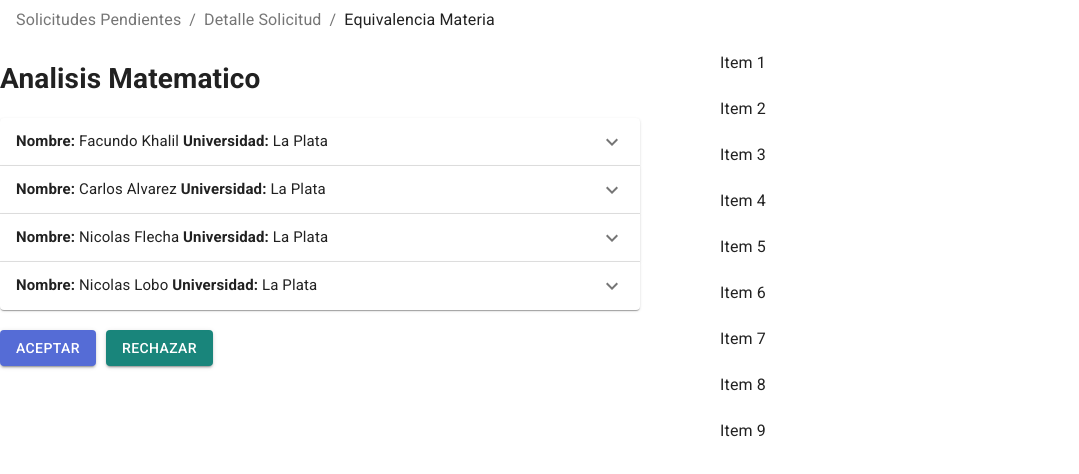
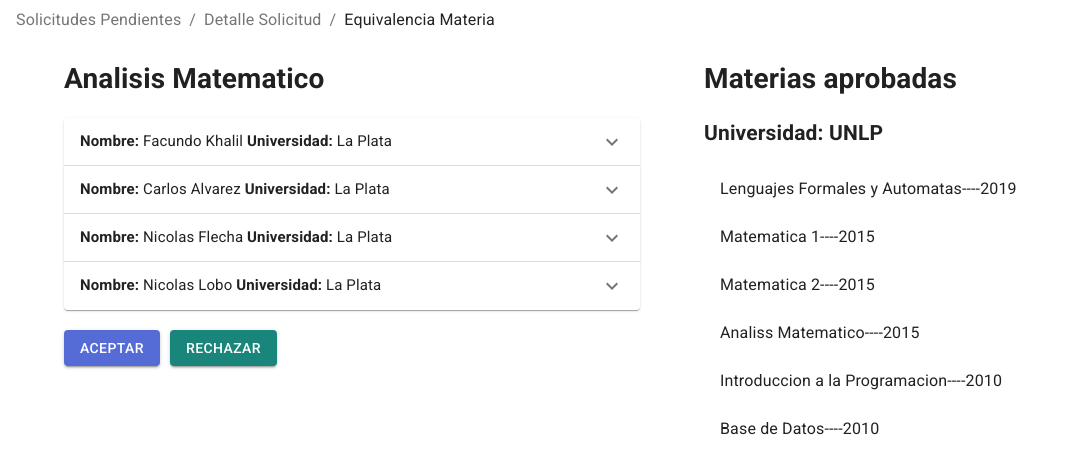
Before and after one commit to unquivalencias/unquivalencias-web-client, a Next.js app: page /equivalence/known in a window 1280 px wide. Shown: the top 474 px of the page, without its empty margins (0-1079 px from the left). Built offline with nearby package versions, Linux system fonts and the light colour scheme.

Commit message:
Lista Materias Aprobadas

```diff
--- a/components/RequestDetail/StudentSubjectHistory.jsx
+++ b/components/RequestDetail/StudentSubjectHistory.jsx
@@ -1,42 +1,58 @@
 import React from 'react';
-import PropTypes from 'prop-types';
 import { makeStyles } from '@material-ui/core/styles';
+import List from '@material-ui/core/List';
 import ListItem from '@material-ui/core/ListItem';
 import ListItemText from '@material-ui/core/ListItemText';
-import { FixedSizeList } from 'react-window';
+import ListSubheader from '@material-ui/core/ListSubheader';
+
 
 const useStyles = makeStyles(theme => ({
   root: {
     width: '100%',
-    height: 400,
-    maxWidth: 360,
+    maxWidth: '90%',
     backgroundColor: theme.palette.background.paper,
+    position: 'relative',
+    overflow: 'auto',
+    maxHeight: 300,
+  },
+  listSection: {
+    backgroundColor: 'inherit',
+  },
+  ul: {
+    backgroundColor: 'inherit',
+    padding: 0,
   },
 }));
 
-function Row(props) {
-  const { index, style } = props;
+function newSubject(name, plan) {
+  return { name: name, plan: plan }
+}
+
+export default function PinnedSubheaderList() {
+  const classes = useStyles();
+  const materiasAprobadas = [
+    newSubject("Lenguajes Formales y Automatas", 2019),
+    newSubject("Matematica 1", 2015),
+    newSubject("Matematica 2", 2015),
+    newSubject("Analiss Matematico",2015),
+    newSubject("Introduccion a la Programacion", 2010),
+    newSubject("Base de Datos", 2010),
+    newSubject("Organizacion de Computadoras", 2010),
+    newSubject("Taller Trabajo Intelectual",2010),
+    newSubject("Ingles 1", 2010)
+  ]
 
   return (
-    <ListItem button style={style} key={index}>
-      <ListItemText primary={`Item ${index + 1}`} />
-    </ListItem>
+    <List className={classes.root} subheader={<li />}>
+      <li key='0' className={classes.listSection}>
+        <ul className={classes.ul}>
+          {materiasAprobadas.map(materia => (
+            <ListItem key={`${materia.name}&${materia.plan}`}>
+              <ListItemText primary={`${materia.name}----${materia.plan}`} />
+            </ListItem>
+          ))}
+        </ul>
+      </li>
+    </List>
   );
 }
-
-Row.propTypes = {
-  index: PropTypes.number.isRequired,
-  style: PropTypes.object.isRequired,
-};
-
-export default function VirtualizedList() {
-  const classes = useStyles();
-
-  return (
-    <div className={classes.root}>
-      <FixedSizeList height={400} width={360} itemSize={46} itemCount={200}>
-        {Row}
-      </FixedSizeList>
-    </div>
-  );
-}
--- a/pages/equivalence/known.js
+++ b/pages/equivalence/known.js
@@ -26,22 +26,26 @@ marginLeft: "4rem",
 
 export default function index() {
     const classes = useStyles();
-    const steps = [{name:"Solicitudes Pendientes"},{name:"Detalle Solicitud"}]
+    const steps = [{ name: "Solicitudes Pendientes" }, { name: "Detalle Solicitud" }]
     const currentstep = "Equivalencia Materia"
     return (
         <div className={classes.root}>
-            <SimpleBreadcrumbs steps={steps} currentstep={currentstep}/>
+            <SimpleBreadcrumbs steps={steps} currentstep={currentstep} />
             <Grid container>
                 <Grid item xs={6}>
+                    <div className={classes.rightPanel}>
                         <h1>Analisis Matematico</h1>
                         <HistoryAproved />
                         <div className={classes.actions}>
                             <Link href="/requests/1"><Button className={classes.button} variant="contained" color="primary" type="submit">Aceptar</Button></Link>
                             <Link href="/requests/1"><Button className={classes.button} variant="contained" color="secondary" type="submit">Rechazar</Button></Link>
                         </div>
+                    </div>
                 </Grid>
                 <Grid item xs={6} >
                     <div className={classes.rightPanel}>
+                        <h1>Materias aprobadas</h1>
+                        <h2>Universidad: UNLP</h2>
                         <StudentSubjectHistory />
                     </div>
                 </Grid>
```
Lines whose indentation alone changed are shown as unchanged.
